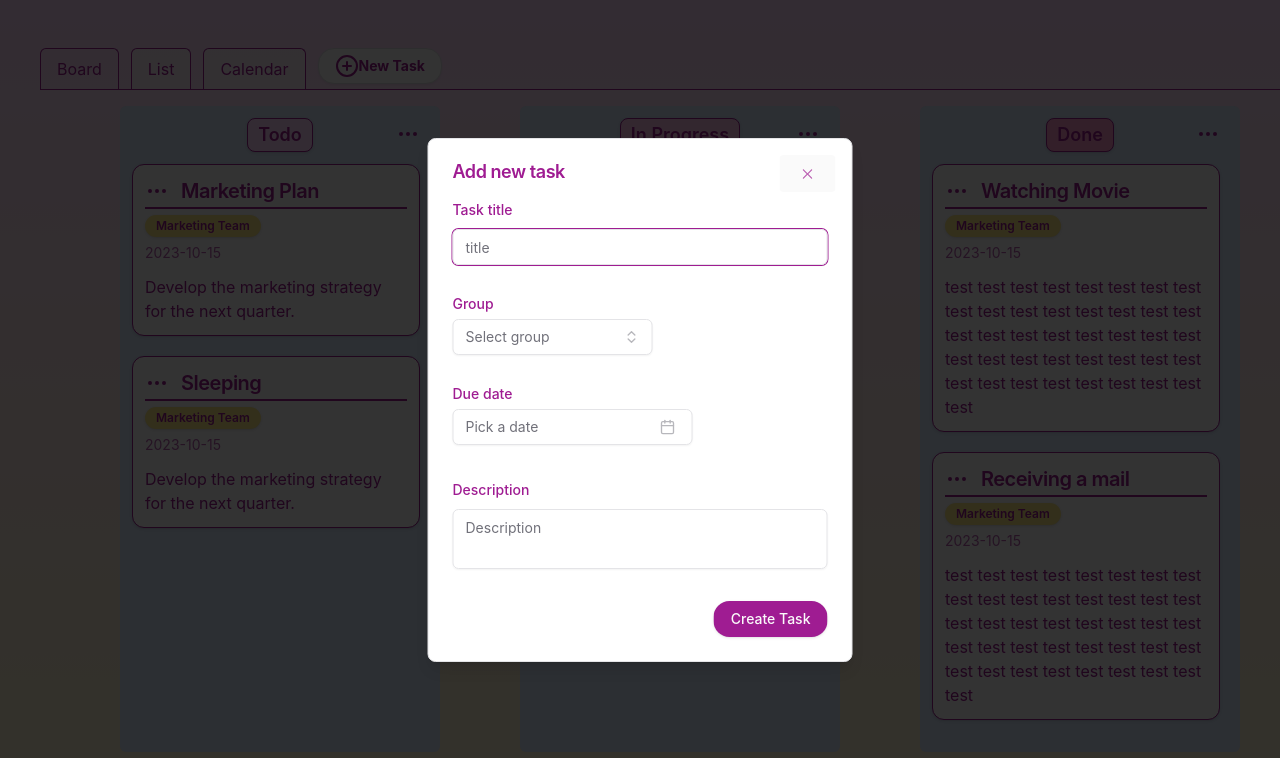
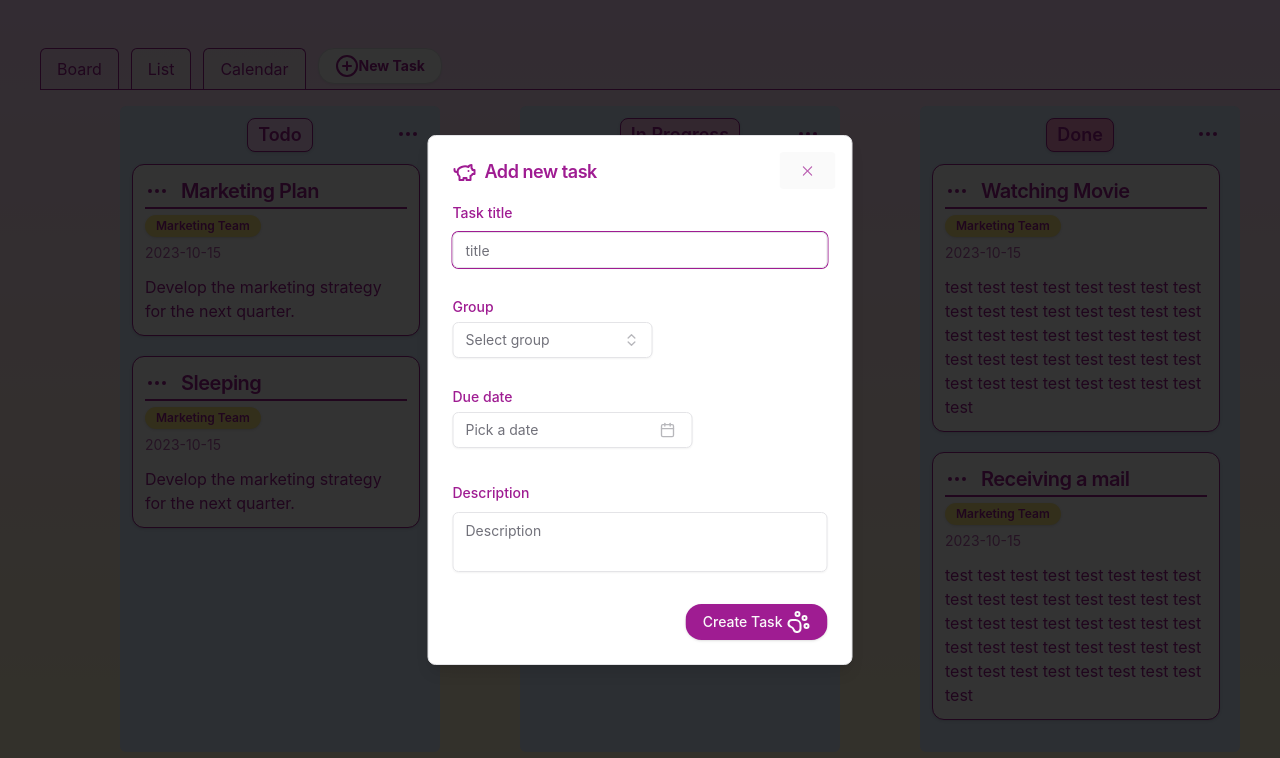
Before and after one commit to KaiKoide/task-space, a React (Vite) app in the folder client/: page / in a window 1280 px wide. Both pictures are taken after a click on the button "New Task". Shown: the top 758 px of the page. Built offline with nearby package versions, Linux system fonts and the light colour scheme.

Commit message:
refactor: change component name

```diff
--- a/client/src/components/ui/popoverMenu.tsx
+++ b/client/src/components/ui/popoverMenu.tsx
@@ -1,4 +1,4 @@
-import { Ellipsis, Trash2, NotebookPen } from "lucide-react";
+import { Ellipsis, Trash2, NotebookPen, Ghost } from "lucide-react";
 import { useState, type ReactNode } from "react";
 
 import { Button } from "@/components/ui/button";
@@ -12,7 +12,7 @@ import {
 	DialogTitle,
 	DialogTrigger,
 } from "@/components/ui/dialog";
-import DialogComponent from "@/components/ui/dialogComponent";
+import TaskDialog from "@/components/ui/taskDialog";
 import {
 	Popover,
 	PopoverContent,
@@ -32,6 +32,7 @@ function PopoverMenu({ type, data, children }: PopoverMenuProps) {
 	const { deleteTask, setTasks } = useTaskStore();
 	const { deleteGroup } = useGroupStore();
 	const [open, setOpen] = useState(false);
+	const [isEditGroupName, setIsEditGroupName] = useState(false);
 
 	function handleClickOption(option: string) {
 		if (type === "task") {
@@ -85,9 +86,14 @@ function PopoverMenu({ type, data, children }: PopoverMenuProps) {
 						</DialogTrigger>
 						<DialogContent className="sm:max-w-[425px]">
 							<DialogHeader>
-								<DialogTitle>Confirm Delete</DialogTitle>
-								<DialogDescription>
-									Do you really want to delete?
+								<DialogTitle className="flex items-center">
+									<Ghost />
+									Confirm Delete
+									<Ghost />
+								</DialogTitle>
+								<DialogDescription className="flex items-center">
+									<Ghost />
+									&lt; Do you really want to delete?
 								</DialogDescription>
 							</DialogHeader>
 
@@ -110,7 +116,7 @@ function PopoverMenu({ type, data, children }: PopoverMenuProps) {
 				</PopoverContent>
 				{children}
 			</div>
-			<DialogComponent
+			<TaskDialog
 				open={open}
 				setOpen={setOpen}
 				isEdit={true}
--- a/client/src/components/ui/tabs.tsx
+++ b/client/src/components/ui/tabs.tsx
@@ -5,7 +5,7 @@ import "react-tabs/style/react-tabs.css";
 
 import Board from "@/components/Board";
 import { Button } from "@/components/ui/button";
-import DialogComponent from "./dialogComponent";
+import TaskDialog from "@/components/ui/taskDialog";
 import List from "../List";
 
 function TabsComponent() {
@@ -40,7 +40,7 @@ function TabsComponent() {
 					<CirclePlus />
 					New Task
 				</Button>
-				<DialogComponent open={open} setOpen={setOpen} />
+				<TaskDialog open={open} setOpen={setOpen} />
 			</TabList>
 
 			<TabPanel>
--- a/client/src/components/ui/dialogComponent.tsx
+++ b/client/src/components/ui/taskDialog.tsx
@@ -6,20 +6,16 @@ import {
 } from "@/components/ui/dialog";
 import TaskForm from "./taskForm";
 import type { ITask } from "@/types/data";
+import { PiggyBank } from "lucide-react";
 
-interface DialogComponentProps {
+interface TaskDialogProps {
 	open: boolean;
 	setOpen: React.Dispatch<React.SetStateAction<boolean>>;
 	isEdit?: boolean;
 	task?: ITask | undefined;
 }
 
-function DialogComponent({
-	open,
-	setOpen,
-	isEdit = false,
-	task,
-}: DialogComponentProps) {
+function TaskDialog({ open, setOpen, isEdit = false, task }: TaskDialogProps) {
 	function handleCloseDialog() {
 		setOpen(false);
 	}
@@ -28,7 +24,10 @@ function DialogComponent({
 		<Dialog open={open} onOpenChange={setOpen}>
 			<DialogContent className="max-w-[425px]">
 				<DialogHeader>
-					<DialogTitle>{isEdit ? "Edit task" : "Add new task"}</DialogTitle>
+					<DialogTitle className="flex items-center gap-2">
+						<PiggyBank />
+						{isEdit ? "Edit task" : "Add new task"}
+					</DialogTitle>
 				</DialogHeader>
 				<TaskForm onSave={handleCloseDialog} task={task} />
 			</DialogContent>
@@ -36,4 +35,4 @@ function DialogComponent({
 	);
 }
 
-export default DialogComponent;
+export default TaskDialog;
--- a/client/src/components/ui/taskForm.tsx
+++ b/client/src/components/ui/taskForm.tsx
@@ -1,6 +1,12 @@
 import { zodResolver } from "@hookform/resolvers/zod";
 import { format } from "date-fns";
-import { Check, ChevronsUpDown, CalendarIcon, CirclePlus } from "lucide-react";
+import {
+	Check,
+	ChevronsUpDown,
+	CalendarIcon,
+	CirclePlus,
+	PawPrint,
+} from "lucide-react";
 import { useState } from "react";
 import { useForm } from "react-hook-form";
 import { v4 as uuidv4 } from "uuid";
@@ -250,7 +256,10 @@ function TaskForm({ onSave, task }: TaskFormProps) {
 					)}
 				/>
 				<div className="flex justify-end">
-					<Button type="submit">{task ? "Update Task" : "Create Task"}</Button>
+					<Button type="submit" className="flex items-center gap-1">
+						{task ? "Update Task" : "Create Task"}
+						<PawPrint />
+					</Button>
 				</div>
 			</form>
 		</Form>
```
